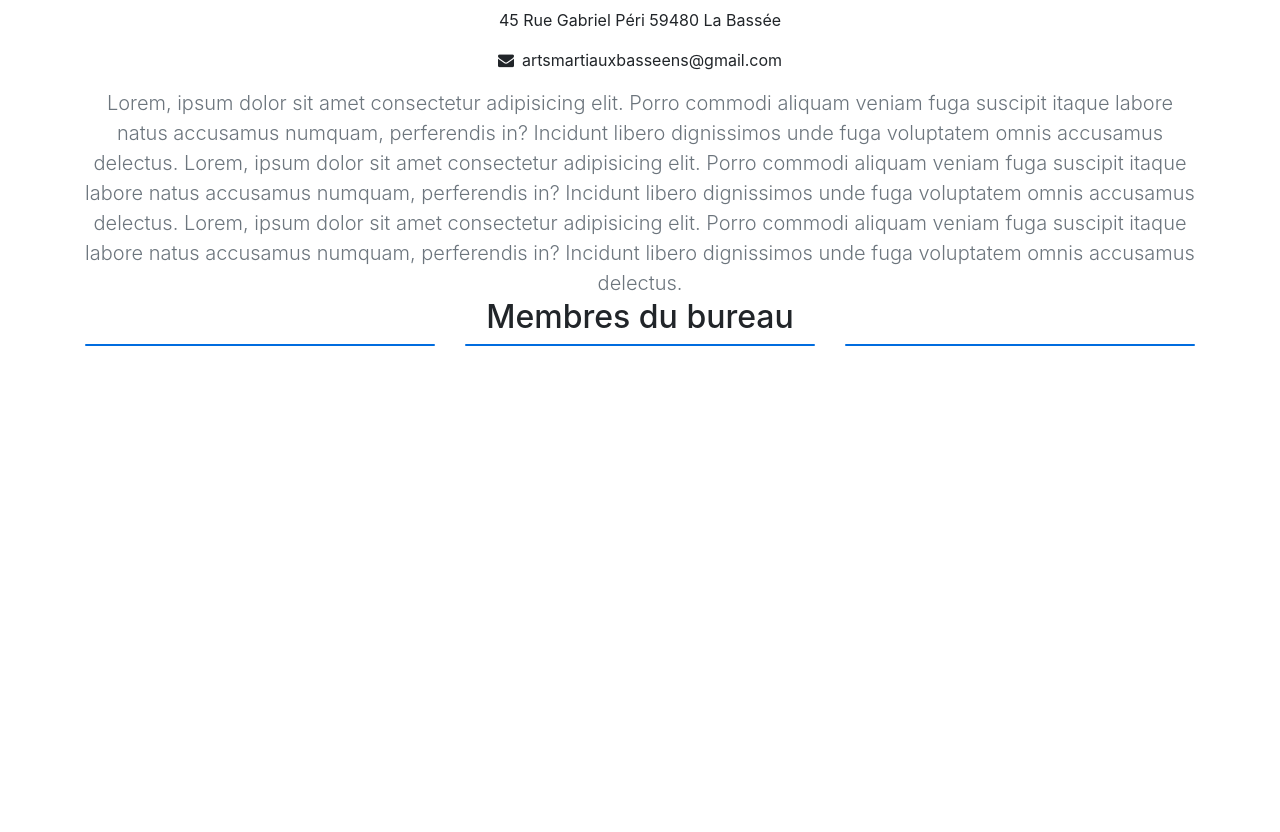
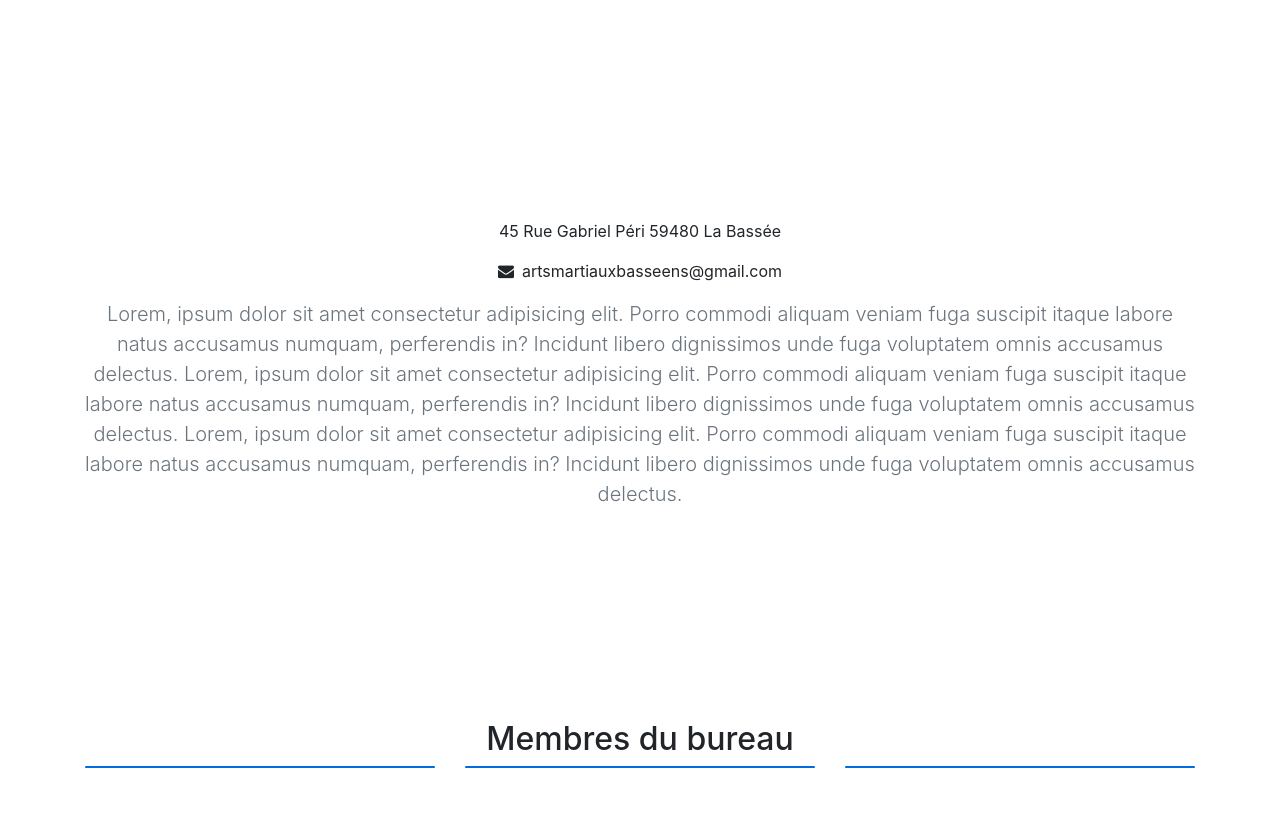
Before and after one commit to projetamb/projetamb, a Symfony app: template templates/club/club.html.twig in a window 1280 px wide. Shown: the part 56-888 px from the top of the page. Before the commit the page ends 402 px from the top, so only its background shows below. Run offline with Twig, Linux system fonts and the light colour scheme; the template is opened without the code that fills it, so the values that code supplies are empty; some libraries are stand-ins or nearby versions.

Commit message:
modif fichiers css

```diff
--- /dev/null
+++ b/public/css/club.css
@@ -0,0 +1,14 @@
+CLUB PAGE
+*/
+.club_role, .club_h2 {
+    text-decoration: underline;
+}
+.club_description {
+    height:90vh;
+    display: flex; /* contexte sur le parent */
+    flex-direction: column; /* direction d'affichage verticale */
+    justify-content: center; /* alignement vertical */
+}
+/**
+    END CLUB PAGE
+*/
--- a/public/css/style.css
+++ b/public/css/style.css
@@ -1,16 +1,5 @@
 /**
-    CLUB PAGE
- */
-.club_role, .club_h2 {
-     text-decoration: underline;
- }
-.club_description {
-    height:100vh;
-    border: 2px;
-}
-/**
-    END CLUB PAGE
-*/
+
 
 
 /**
--- a/templates/base.html.twig
+++ b/templates/base.html.twig
@@ -7,8 +7,11 @@
         {% block stylesheets %}
             <link rel="stylesheet" href="https://stackpath.bootstrapcdn.com/bootstrap/4.3.1/css/bootstrap.min.css">
             <link rel="stylesheet" href="https://stackpath.bootstrapcdn.com/font-awesome/4.7.0/css/font-awesome.min.css">
+            <link rel="stylesheet" href="{{ asset('css/style.css') }}">
+            <link rel="stylesheet" href="{{ asset('css/club.css') }}">
             <link rel="stylesheet" href="{{ asset('css/home.css') }}">
-        {% endblock %}
+            <link rel="stylesheet" href="{{ asset('css/footer.css') }}">
+            {% endblock %}
     </head>
 
     <body>
```
